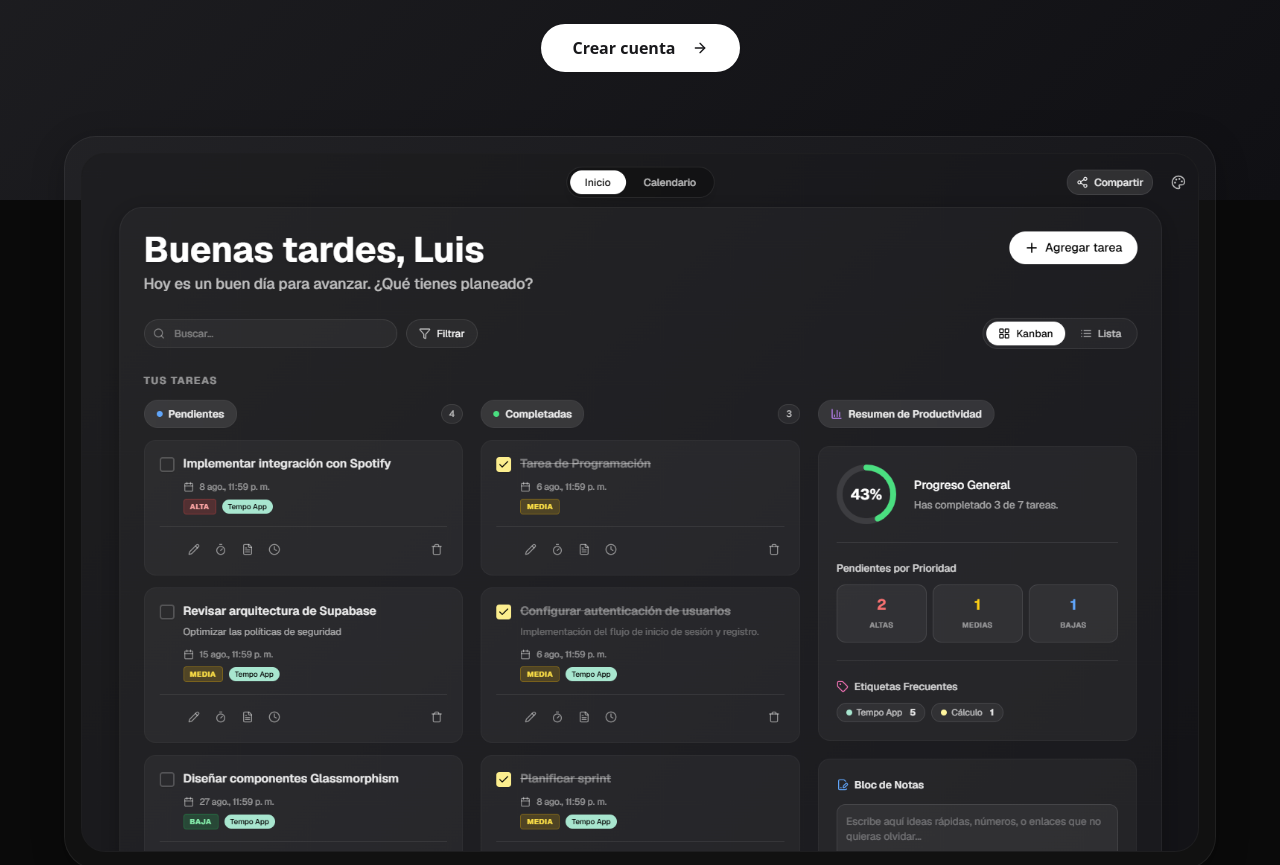
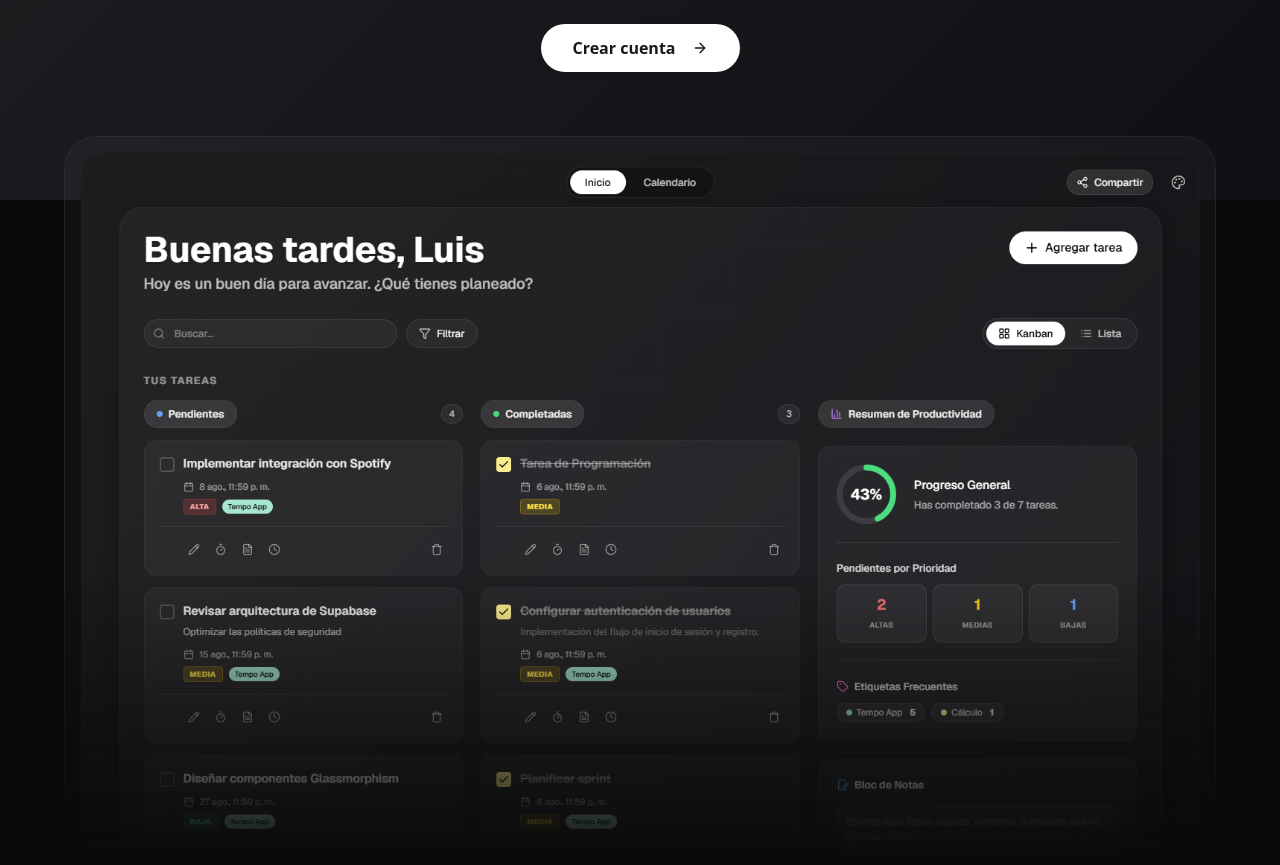
Before and after one commit to ItsLouis30/Tempo-App, a Next.js app: page / in a window 1280 px wide. Shown: the part 600-1465 px from the top of the page. Built offline with nearby package versions, Linux system fonts and the light colour scheme; no server answers.

Commit message:
feat: agregar efecto de máscara al panel de la sección principal en la página de inicio

```diff
--- a/app/page.tsx
+++ b/app/page.tsx
@@ -77,7 +77,13 @@ export default function Home() {
 
             {/* Hero Main Screenshot */}
             <div className="mt-16 w-full max-w-6xl relative animate-in fade-in slide-in-from-bottom-8 duration-700 delay-200 fill-mode-both">
-              <div className="glass-panel p-2 md:p-4 rounded-2xl md:rounded-[2rem] border border-white/10 shadow-2xl">
+              <div
+                className="glass-panel p-2 md:p-4 rounded-2xl md:rounded-[2rem] border border-white/10 shadow-2xl"
+                style={{
+                  maskImage: "linear-gradient(to bottom, black 60%, transparent 100%)",
+                  WebkitMaskImage: "linear-gradient(to bottom, black 60%, transparent 100%)"
+                }}
+              >
                 <div className="bg-[#121214] rounded-xl md:rounded-[1.5rem] border border-white/5 overflow-hidden aspect-[16/10] relative">
                   {/* Fallback color/skeleton before image loads */}
                   <div className="absolute inset-0 bg-white/5 flex items-center justify-center text-muted-foreground text-sm">
```
